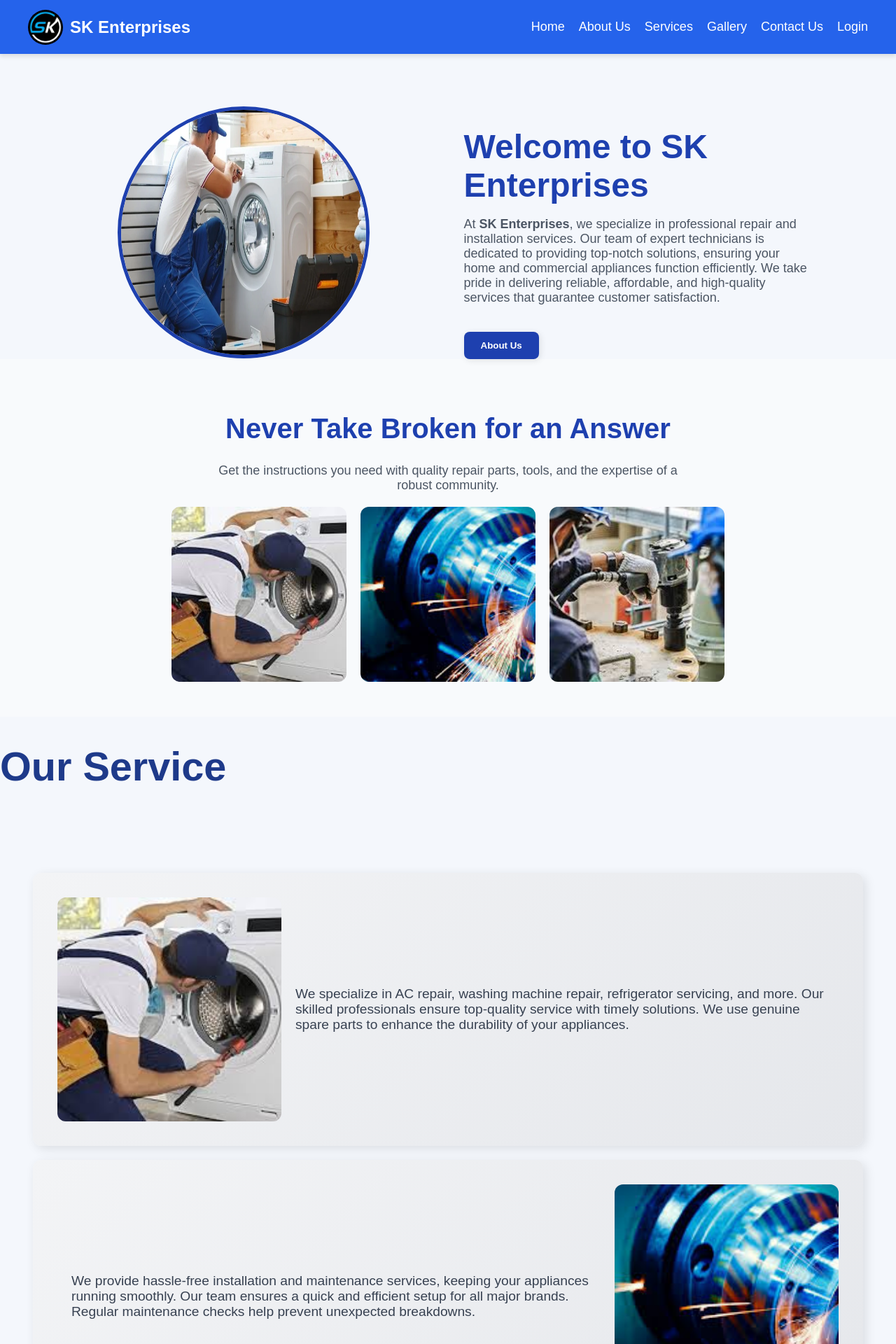
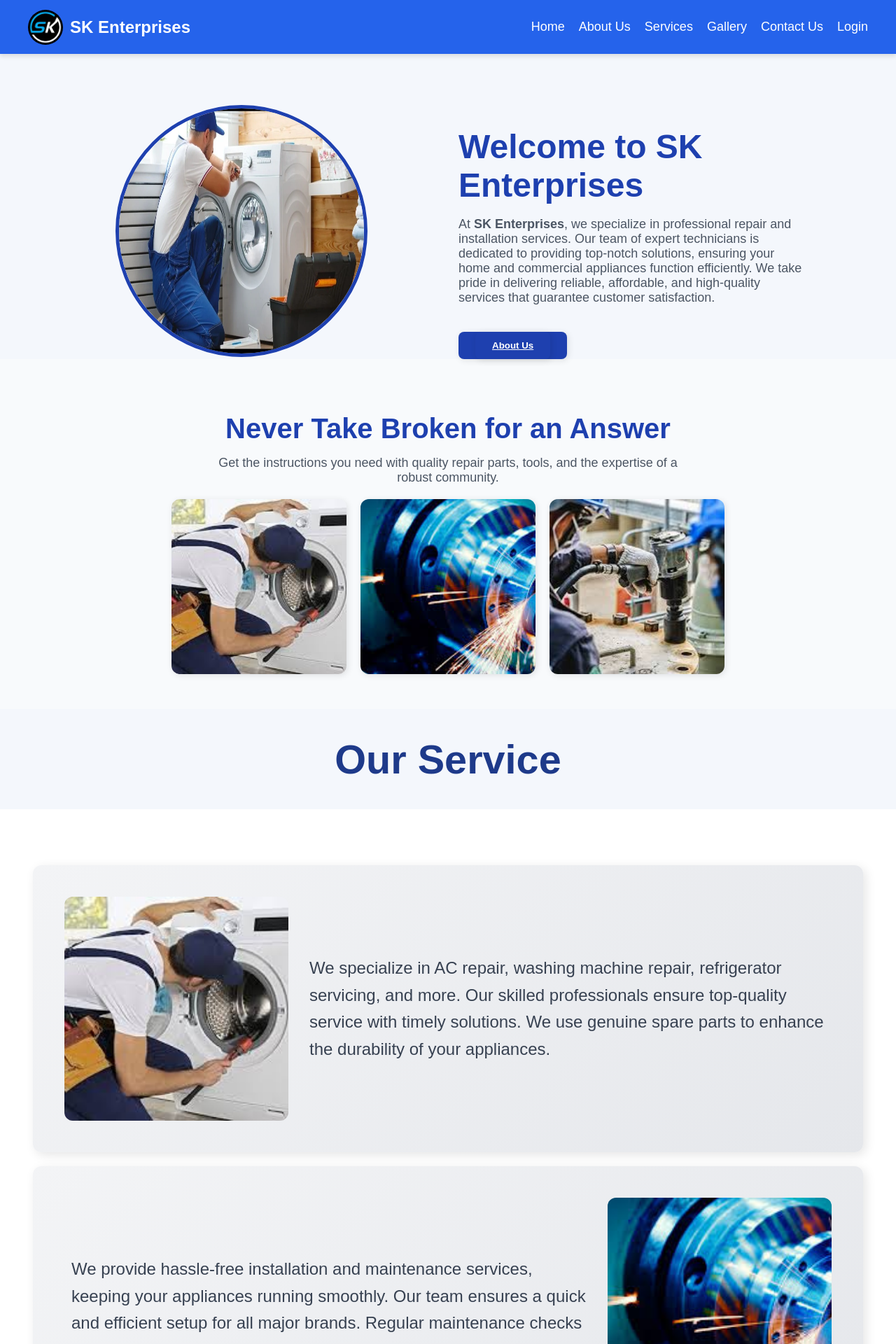
Before and after one commit to PreetiDiwakarGitHub/SK_Project, a React (Create React App) app: page / in a window 1280 px wide. Shown: the top 1920 px of the page at 70% size. Built offline with nearby package versions, Linux system fonts and the light colour scheme.

Commit message:
About button add

```diff
--- a/src/Home.css
+++ b/src/Home.css
@@ -1,22 +1,14 @@
-body {
-  font-family: 'Arial', sans-serif;
-  margin: 0;
-  padding: 0;
-  box-sizing: border-box;
-}
 .home-container {
   display: flex;
   justify-content: space-around;
   flex-direction: row;
   margin-top: 150px;
-  align-items: center;
-  padding: 0 50px;
 }
 
 .image-container {
   display: flex;
   justify-content: flex-start;
-  margin-left: 50px;
+  margin-left: 100px;
 }
 
 .machine-image {
@@ -29,6 +21,7 @@ body {
 .text-container {
   max-width: 500px;
   text-align: left;
+  padding-right: 60px;
 }
 
 .text-container h1 {
@@ -56,11 +49,6 @@ body {
   cursor: pointer;
 }
 
-.home-button a {
-  color: white;
-  text-decoration: none;
-}
-
 .home-button:hover {
   background-color: #1e3a8a;
 }
@@ -76,6 +64,7 @@ body {
   font-size: 2.5rem;
   font-weight: bold;
   color: #1e40af;
+  margin-bottom: 16px;
 }
 
 .second-section p {
@@ -98,6 +87,7 @@ body {
   height: 250px;
   object-fit: cover;
   border-radius: 12px;
+  box-shadow: 2px 2px 10px rgba(0, 0, 0, 0.1);
   transition: transform 0.3s ease-in-out;
 }
 
@@ -105,56 +95,12 @@ body {
   transform: scale(1.05);
 }
 
-/* Service Highlights */
-.service-highlights {
-  padding: 60px 20px;
-  text-align: center;
-}
-
-.our_Service {
-  font-size: 1.8rem;
-  font-weight: 600;
-  color: #1e3a8a;
-  margin-bottom: 15px;
-}
-
-.service-box {
-  display: flex;
-  align-items: center;
-  justify-content: space-between;
-  background: linear-gradient(135deg, #f3f4f6, #e5e7eb);
-  padding: 35px;
-  border-radius: 12px;
-  box-shadow: 4px 4px 15px rgba(0, 0, 0, 0.1);
-  margin: 20px auto;
-  max-width: 90%;
-  transition: transform 0.3s ease-in-out, box-shadow 0.3s ease-in-out;
-}
-
-.service-box:hover {
-  transform: translateY(-8px);
-  box-shadow: 6px 6px 20px rgba(0, 0, 0, 0.15);
-}
-
-.service-box img {
-  width: 320px;
-  height: 320px;
-  object-fit: cover;
-  border-radius: 12px;
-}
-
-.service-box p {
-  font-size: 1.2rem;
-  color: #374151;
-  padding: 20px;
-  text-align: left;
-}
-
 /* Video Section */
 .video-section {
   text-align: center;
   padding: 40px 20px;
   background-color: #f8fafc;
+  margin-top: 30px;
   border-radius: 12px;
 }
 
@@ -188,11 +134,24 @@ body {
   border: none;
 }
 
+@media (max-width: 768px) {
+  .video-container {
+    flex-direction: column;
+    align-items: center;
+  }
+
+  .video-container iframe {
+    width: 90%;
+    height: 250px;
+  }
+}
+
 /* Why Choose Us Section */
 .why-choose-us {
   text-align: center;
   padding: 50px 20px;
   background-color: #e3f2fd;
+  margin-top: 40px;
   border-radius: 12px;
 }
 
@@ -200,6 +159,7 @@ body {
   font-size: 2.5rem;
   font-weight: bold;
   color: #1e40af;
+  margin-bottom: 20px;
 }
 
 .why-choose-us p {
@@ -239,8 +199,8 @@ body {
   color: #4b5563;
 }
 
-/* Responsive Design */
-@media (max-width: 1024px) {
+/* Responsive Styling */
+@media (max-width: 768px) {
   .home-container {
     flex-direction: column;
     text-align: center;
@@ -255,6 +215,91 @@ body {
     padding: 20px;
   }
 
+  .image-gallery {
+    flex-direction: column;
+    align-items: center;
+  }
+
+  .image-gallery img {
+    width: 80%;
+    max-width: 300px;
+  }
+
+  .features {
+    flex-direction: column;
+    align-items: center;
+  }
+
+  .feature-box {
+    width: 90%;
+  }
+}
+.service-highlights {
+  padding: 60px 20px;
+  background-color: #ffffff;
+  text-align: center;
+}
+
+.service-highlights h2 {
+  font-size: 2.8rem;
+  font-weight: bold;
+  color: #1e40af;
+  margin-bottom: 25px;
+  text-transform: uppercase;
+  letter-spacing: 1px;
+}
+
+.our_Service {
+  text-align: center;
+  font-size: 1.8rem;
+  font-weight: 600;
+  color: #1e3a8a;
+  margin-bottom: 15px;
+}
+
+.service-box {
+  display: flex;
+  align-items: center;
+  justify-content: space-between;
+  background: linear-gradient(135deg, #f3f4f6, #e5e7eb);
+  padding: 35px;
+  border-radius: 12px;
+  box-shadow: 4px 4px 15px rgba(0, 0, 0, 0.1);
+  margin: 20px auto;
+  max-width: 90%;
+  transition: transform 0.3s ease-in-out, box-shadow 0.3s ease-in-out;
+}
+
+.service-box:hover {
+  transform: translateY(-8px);
+  box-shadow: 6px 6px 20px rgba(0, 0, 0, 0.15);
+}
+
+.service-box img {
+  width: 320px;
+  height: 320px;
+  object-fit: cover;
+  border-radius: 12px;
+  margin: 10px;
+  transition: transform 0.3s ease-in-out;
+}
+
+.service-box:hover img {
+  transform: scale(1.05);
+}
+
+.service-box p {
+  font-size: 1.5rem;
+  color: #374151;
+  flex: 1;
+  padding: 20px;
+  line-height: 1.6;
+  font-weight: 500;
+  text-align: left;
+}
+
+/* Responsive Design */
+@media (max-width: 1024px) {
   .service-box {
     flex-direction: column;
     text-align: center;
@@ -268,22 +313,4 @@ body {
     width: 250px;
     height: 250px;
   }
-
-  .video-container {
-    flex-direction: column;
-  }
-
-  .video-container iframe {
-    width: 90%;
-    height: 250px;
-  }
-
-  .features {
-    flex-direction: column;
-    align-items: center;
-  }
-
-  .feature-box {
-    width: 90%;
-  }
 }
--- a/src/Home.js
+++ b/src/Home.js
@@ -1,5 +1,5 @@
 import React from "react";
-import { Link } from "react-router-dom"; // Ensure React Router is used for navigation
+import { Link } from "react-router-dom";
 import machine from "./image/machine.webp";
 import image from "./image/image.jpg";
 import images from "./image/images.jpg";
@@ -9,7 +9,7 @@ import "./Home.css";
 function Home() {
   return (
     <>
-      {/* Company Introduction Section */}
+
       <div className="home-container">
         <div className="image-container">
           <img src={machine} alt="Machine" className="machine-image" />
@@ -23,12 +23,10 @@ function Home() {
             high-quality services that guarantee customer satisfaction.
           </p>
           <button className="home-button">
-            <Link to="/about">About Us</Link> {/* Using Link for routing */}
+            <Link to="/about"    className="home-button">About Us</Link>
           </button>
         </div>
       </div>
-
-      {/* Second Section */}
       <div className="second-section">
         <h1>Never Take Broken for an Answer</h1>
         <p>
@@ -40,10 +38,8 @@ function Home() {
           <img src={machine1} alt="Repair 3" />
         </div>
       </div>
-
-      {/* Service Highlights */}
       <div className="our_Service">
-        <h1>Our Service</h1>
+        <h1 >Our Service</h1>
       </div>
       <div className="service-highlights">
         <div className="service-box">
@@ -71,8 +67,6 @@ function Home() {
           </p>
         </div>
       </div>
-
-      {/* Video Section */}
       <div className="video-section">
         <h2>Watch Our Repair Guides</h2>
         <p>Learn more about our repair and maintenance services through these detailed video guides.</p>
@@ -97,8 +91,6 @@ function Home() {
           ></iframe>
         </div>
       </div>
-
-      {/* Why Choose Us Section */}
       <div className="why-choose-us">
         <h2>Why Choose Us?</h2>
         <p>
```
